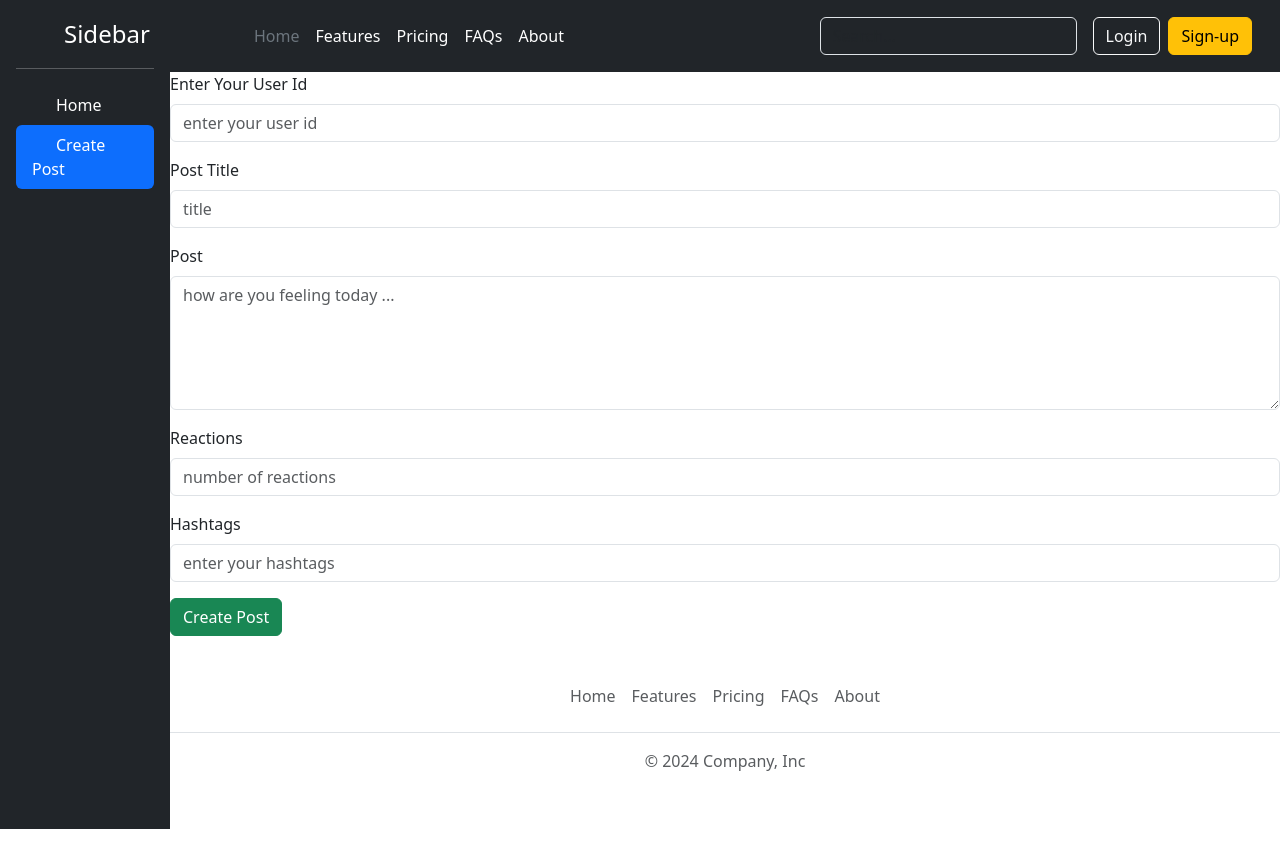
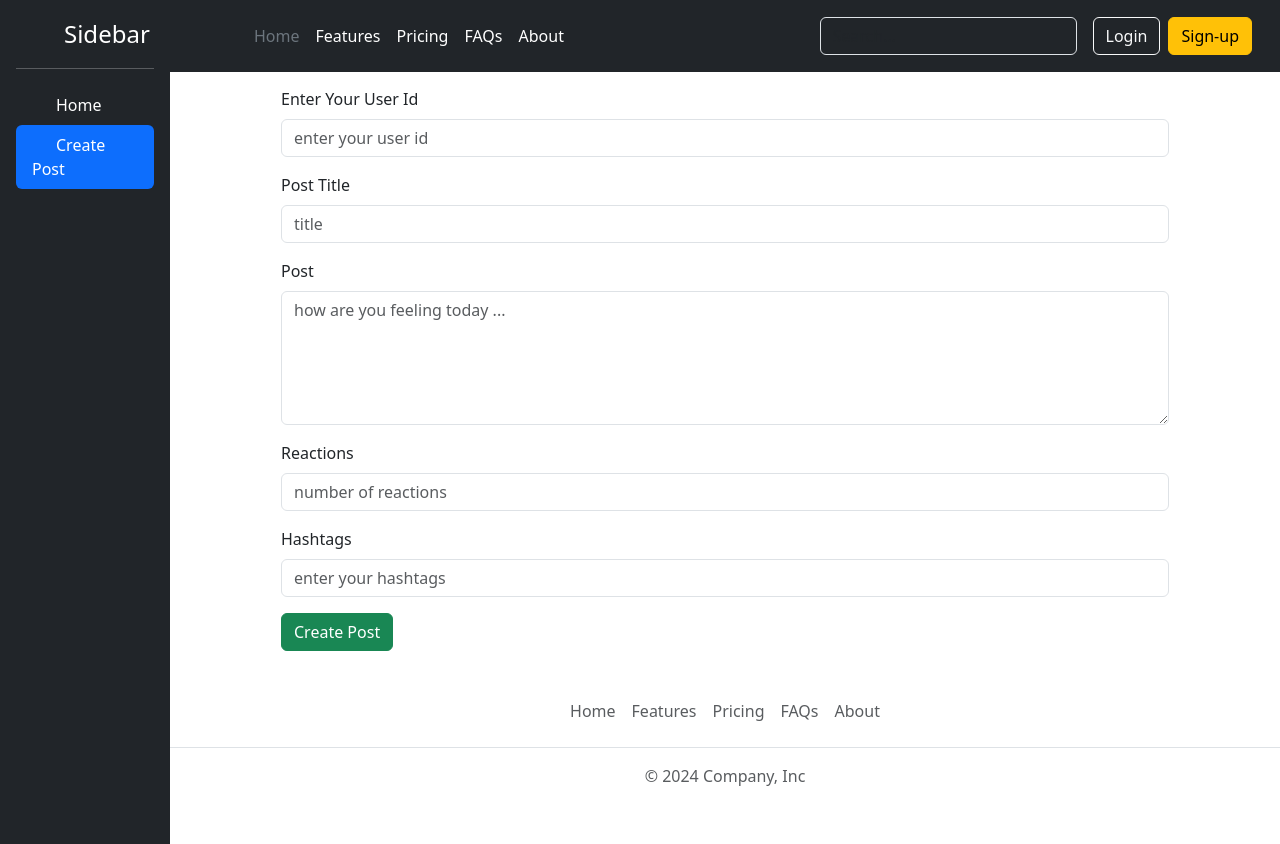
Before and after one commit to safeer997/Social-Media, a React (Vite) app in the folder social-media-v1/: page / in a window 1280 px wide. Both pictures are taken after a click on the link "Create Post". Built offline with nearby package versions, Linux system fonts and the light colour scheme.

Commit message:
added css to CreatePost component

```diff
--- a/social-media-v1/src/App.css
+++ b/social-media-v1/src/App.css
@@ -23,3 +23,9 @@
   margin-top: 25px;
   margin-bottom: 25px;
 }
+.create-post{
+  width:80%;
+  margin-left: 10%;
+  margin-top: 15px;
+  margin-bottom: 15px;
+}
--- a/social-media-v1/src/components/CreatePost.jsx
+++ b/social-media-v1/src/components/CreatePost.jsx
@@ -28,6 +28,7 @@ const CreatePost = ({ setSelectedTab }) => {
   };
 
   return (
+    <div className="create-post">
       <form
         onSubmit={(event) => {
           event.preventDefault();
@@ -108,6 +109,7 @@ const CreatePost = ({ setSelectedTab }) => {
           Create Post
         </button>
       </form>
+    </div>
   );
 };
 export default CreatePost;
```
Lines whose indentation alone changed are shown as unchanged.
